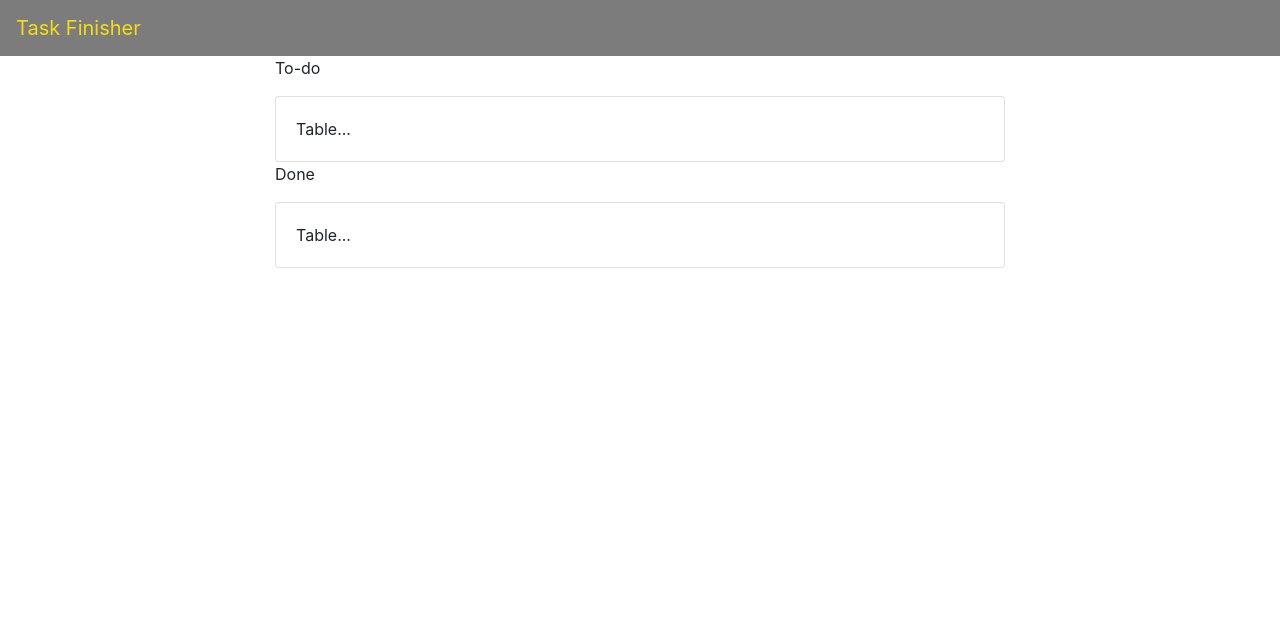
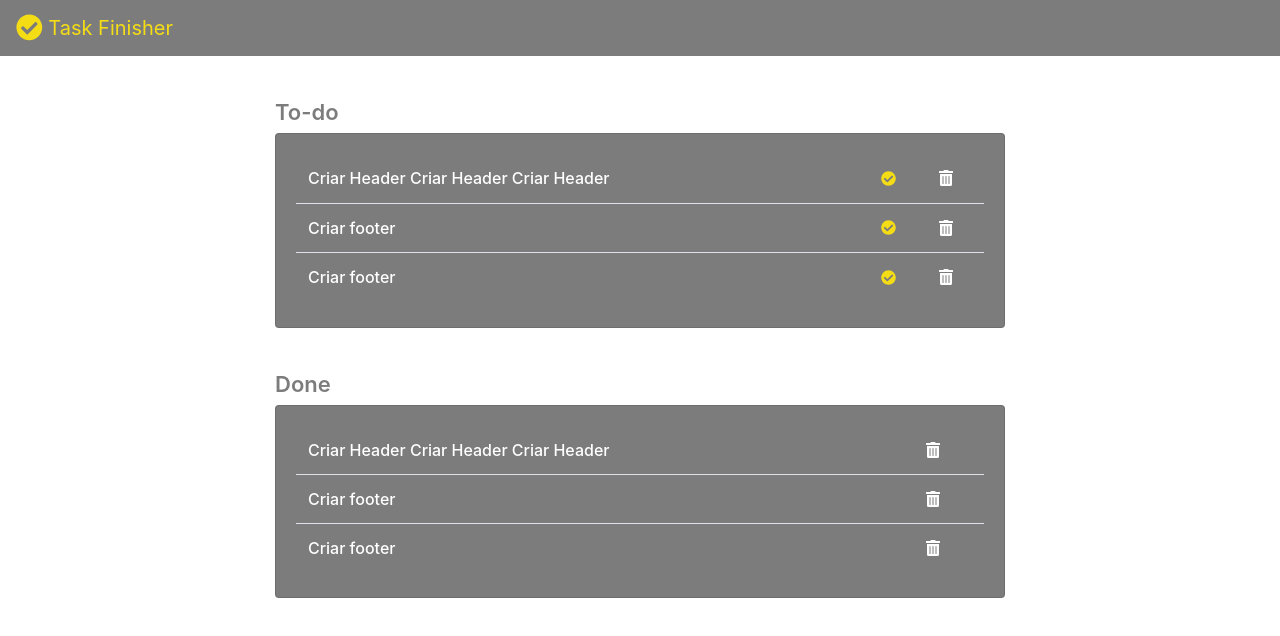
Before and after one commit to andbri321/tasks_client, a React (Create React App) app: page / in a window 1280 px wide. Shown: the top 636 px of the page. Built offline with nearby package versions, Linux system fonts and the light colour scheme.

Commit message:
tasks passed to component List

```diff
--- a/package.json
+++ b/package.json
@@ -10,6 +10,7 @@
     "@testing-library/jest-dom": "^4.2.4",
     "@testing-library/react": "^9.3.2",
     "@testing-library/user-event": "^7.1.2",
+    "font-awesome": "^4.7.0",
     "node-sass": "^4.13.1",
     "react": "^16.13.1",
     "react-bootstrap": "^1.0.0",
--- a/src/App.js
+++ b/src/App.js
@@ -5,9 +5,14 @@ import React, { Component } from 'react';
    import Tasks from './components/tasks/Tasks';
    import Header from './components/header/Header';
 
-   import { library } from '@fortawesome/fontawesome-svg-core'
-   import { faCheckCircle, faTrashAlt } from '@fortawesome/free-regular-svg-icons'
-   library.add(faCheckCircle, faTrashAlt)
+  //  import { library } from '@fortawesome/fontagitwesome-svg-core'
+  //  import { faCheckCircle, faTrashAlt } from '@fortawesome/free-regular-svg-icons'
+  //  library.add(faCheckCircle, faTrashAlt)
+  import { library }  from '@fortawesome/fontawesome-svg-core'
+  import { far } from '@fortawesome/free-regular-svg-icons'
+  import { fas } from '@fortawesome/free-solid-svg-icons'
+
+  library.add(far, fas)
 
    class App extends Component {
      render() {
--- a/src/App.scss
+++ b/src/App.scss
@@ -9,3 +9,33 @@ $red: #EE4525;
     color: $yellow !important;
   }
 }
+
+.tasks_list{
+  margin-top: 40px;
+  .title{
+    font-size: 22px;
+    color: $dark-grey;
+    font-weight: 600;
+    margin-bottom: 4px;
+  }
+
+  .card{
+    background-color: $dark-grey;
+    table{
+      tbody > tr:nth-child(1) > td{
+        border-top: 0;
+      }
+      color: white;
+      font-weight: 500;
+      margin-bottom: 5px;
+
+      .check{
+        color: $yellow;
+        font-size: 15px;
+      }
+      .delete{
+        color: white;
+      }
+    }
+  }
+}
--- a/src/components/tasks/Tasks.js
+++ b/src/components/tasks/Tasks.js
@@ -9,11 +9,11 @@ import React, { Component } from 'react';
       <Row>
         <Col xs={{ span: 8, offset: 2 }} className="tasks_list">
           <p className="title">To-do</p>
-             <List/>
+          <List tasks={[{'title': 'Criar Header Criar Header Criar Header', 'done': false}, {'title': 'Criar footer', 'done': false}, {'title': 'Criar footer', 'done': false}]}/>
         </Col>
         <Col xs={{ span: 8, offset: 2 }} className="tasks_list">
           <p className="title">Done</p>
-             <List/>
+          <List tasks={[{'title': 'Criar Header Criar Header Criar Header', 'done': true}, {'title': 'Criar footer', 'done': true}, {'title': 'Criar footer', 'done': true}]}/>
         </Col>
       </Row>
     );
--- a/src/components/tasks/list/List.js
+++ b/src/components/tasks/list/List.js
@@ -1,5 +1,8 @@
 import React, { Component } from 'react';
+   import Row from 'react-bootstrap/Row';
    import Card from 'react-bootstrap/Card';
+   import Table from 'react-bootstrap/Table';
+   import { FontAwesomeIcon } from '@fortawesome/react-fontawesome';
 
    class List extends Component {
      render() {
@@ -7,7 +10,29 @@ import React, { Component } from 'react';
          <div>
            <Card>
              <Card.Body>
-               Table...
+             <Table responsive>
+               <tbody>
+                 {this.props.tasks.map((task, index) => {
+                   return <tr key={task.id}>
+                     <td className="col-md-10">{task.title}</td>
+                     <td>
+                       {
+                         task.done == false
+                         ? <a className="check" href="#">
+                             <FontAwesomeIcon icon="check-circle"/>
+                           </a>
+                         : null
+                       }
+                     </td>
+                     <td>
+                       <a className="delete" href="#">
+                         <FontAwesomeIcon icon="trash-alt"/>
+                       </a>
+                     </td>
+                   </tr>;
+                 })}
+               </tbody>
+             </Table>
              </Card.Body>
            </Card>
          </div>
```
Also changed, not shown: 1 other file (tests, documents, lock files or other folders). Lines whose indentation alone changed are shown as unchanged.
